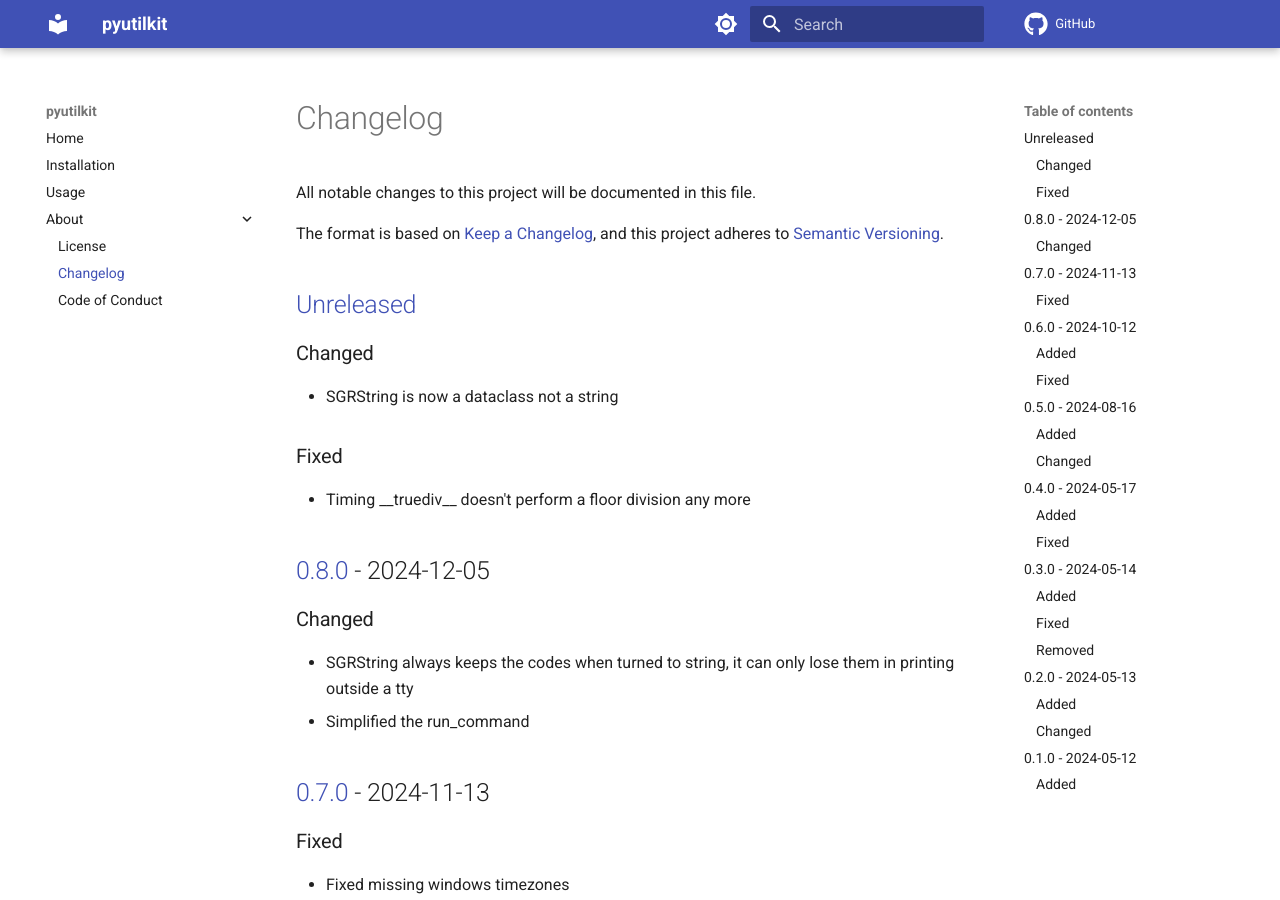
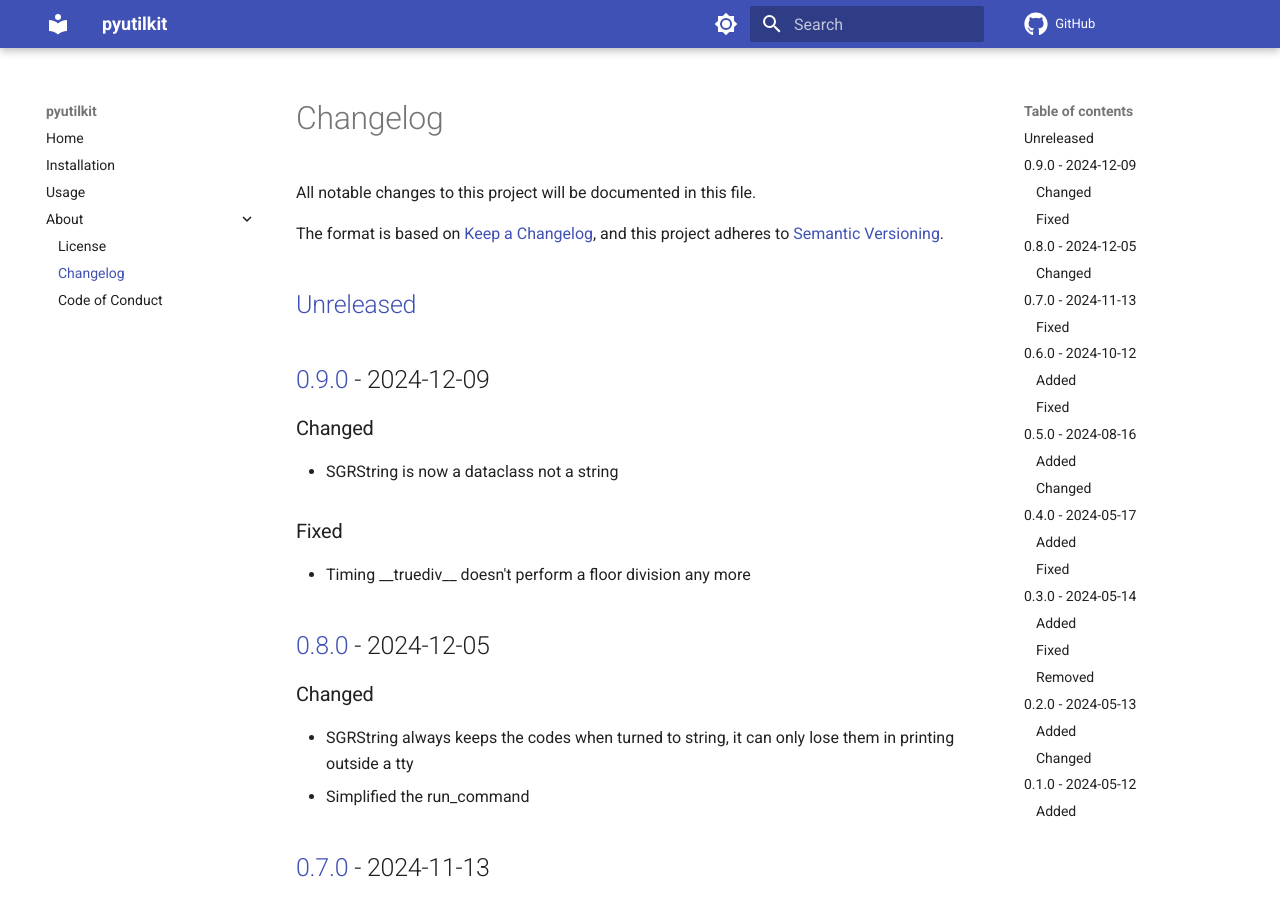
Before and after one commit to spapanik/pyutilkit, an MkDocs documentation site: the page built from docs/CHANGELOG.md, in a window 1280 px wide and 900 px high. Built offline with MkDocs 1.6.1 and Material for MkDocs 9.7.7, drawn with Linux system fonts in a browser that asks for light colours; comment, search, counter and statistics services are not loaded.

Commit message:
🔖 Bump version

```diff
--- a/docs/CHANGELOG.md
+++ b/docs/CHANGELOG.md
@@ -5,6 +5,8 @@ All notable changes to this project will be documented in this file.
 The format is based on [Keep a Changelog], and this project adheres to [Semantic Versioning].
 
 ## [Unreleased]
+
+## [0.9.0] - 2024-12-09
 
 ### Changed
 
@@ -95,7 +97,8 @@ The format is based on [Keep a Changelog], and this project adheres to [Semantic
 
 [Keep a Changelog]: https://keepachangelog.com/en/1.0.0/
 [Semantic Versioning]: https://semver.org/spec/v2.0.0.html
-[Unreleased]: https://github.com/spapanik/pyutilkit/compare/v0.8.0...main
+[Unreleased]: https://github.com/spapanik/pyutilkit/compare/v0.9.0...main
+[0.9.0]: https://github.com/spapanik/pyutilkit/compare/v0.8.0...v0.9.0
 [0.8.0]: https://github.com/spapanik/pyutilkit/compare/v0.7.0...v0.8.0
 [0.7.0]: https://github.com/spapanik/pyutilkit/compare/v0.6.0...v0.7.0
 [0.6.0]: https://github.com/spapanik/pyutilkit/compare/v0.5.0...v0.6.0
--- a/pyproject.toml
+++ b/pyproject.toml
@@ -6,7 +6,7 @@ build-backend = "phosphorus.construction.api"
 
 [project]
 name = "pyutilkit"
-version = "0.8.0"
+version = "0.9.0"
 
 authors = [
     { name = "Stephanos Kuma", email = "stephanos@kuma.ai" },
```
